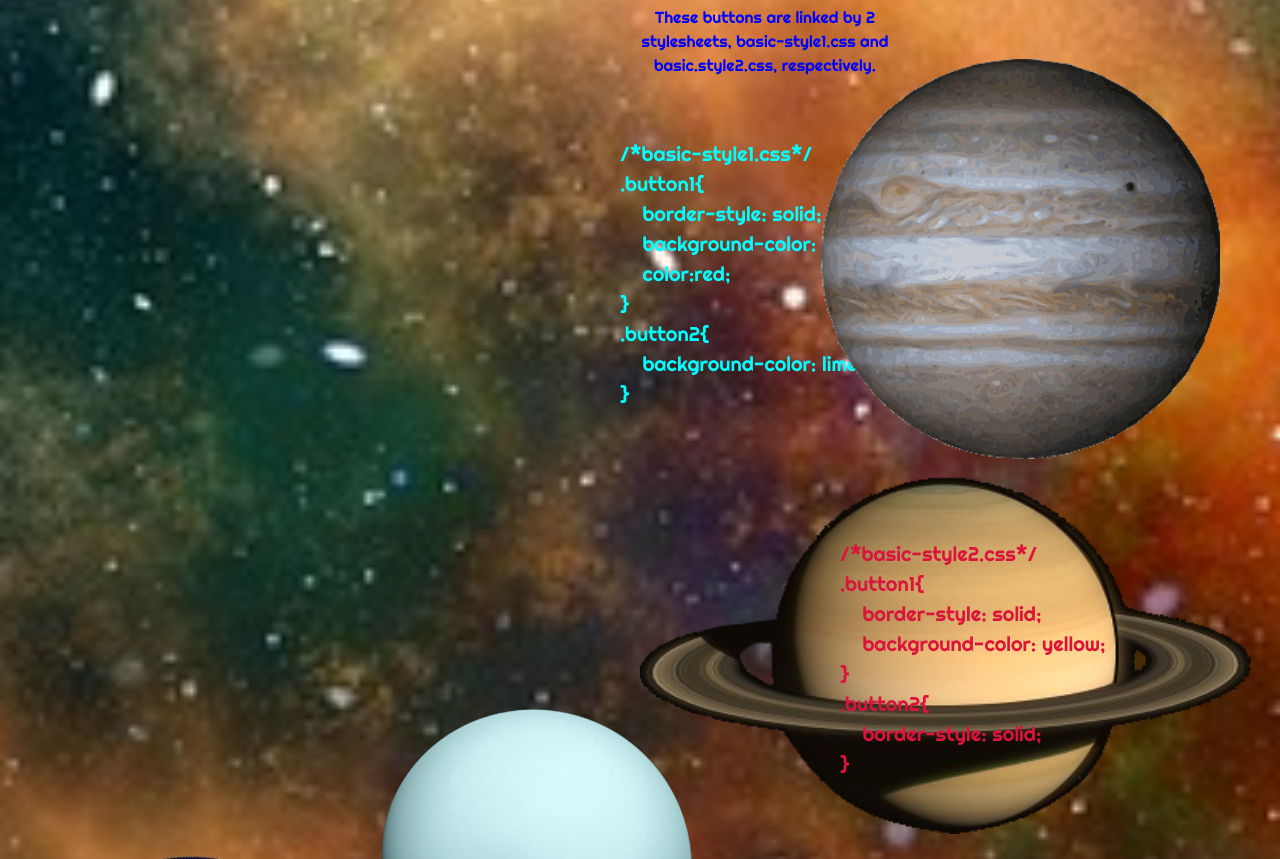
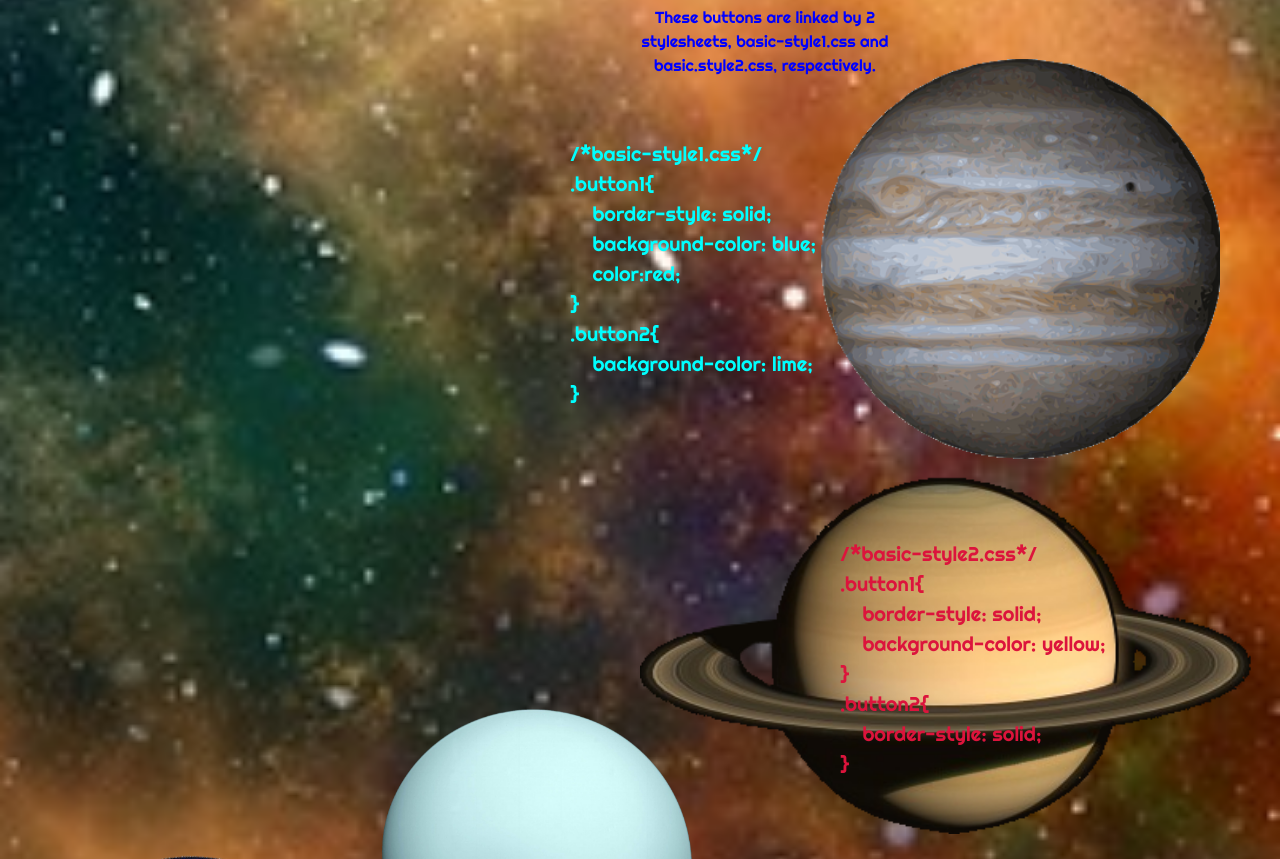
Before and after one commit to pupukung2007/pupukung2007.github.io, a plain HTML site: page specificity/index.html in a window 1280 px wide. Shown: the part 1251-2110 px from the top of the page. Drawn offline with nearby package versions, Linux system fonts and the light colour scheme.

Commit message:
Fix Basic code1 position

```diff
--- a/specificity/style.css
+++ b/specificity/style.css
@@ -111,7 +111,7 @@ header{
   	padding-top: 80px;
 
   	margin-top: 240px;
-  	margin-left: 300px;
+  	margin-left: 250px;
   	font-size: 20px;
 
 }
```
